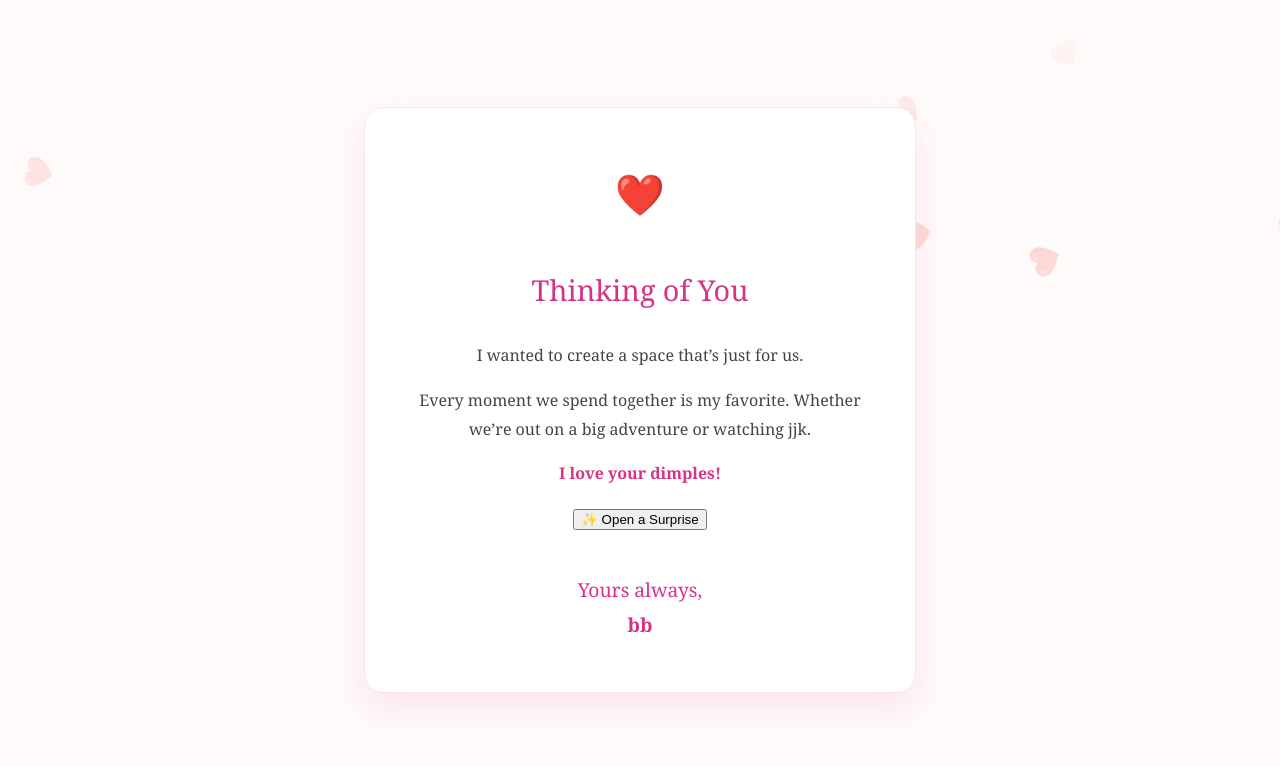
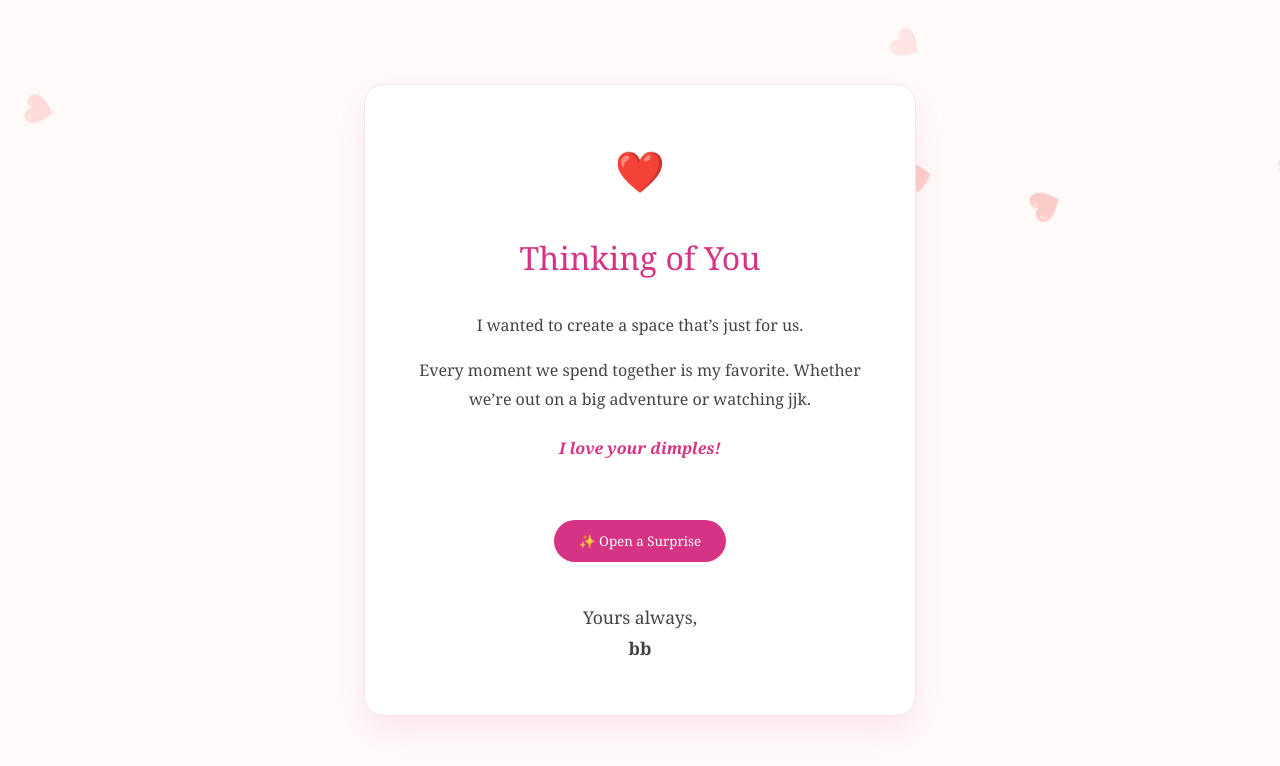
Before and after one commit to ahdriyel/bb, a plain HTML site: page index.html in a window 1280 px wide. Both pictures are taken after a click on the element "❤️". Drawn offline with Linux system fonts and the light colour scheme.

Commit message:
Update style.css

```diff
--- a/style.css
+++ b/style.css
@@ -1,4 +1,3 @@
-/* General Page Styling */
 body {
     background-color: #fffafa;
     display: flex;
@@ -8,10 +7,9 @@ body {
     margin: 0;
     font-family: 'Georgia', serif;
     color: #444;
-    overflow: hidden; /* Keeps floating hearts from causing scrollbars */
+    overflow: hidden;
 }
 
-/* The Letter Container */
 .envelope {
     background: white;
     padding: 50px;
@@ -22,15 +20,13 @@ body {
     text-align: center;
     line-height: 1.8;
     border: 1px solid #fce4e4;
-    z-index: 10; /* Keeps letter above floating hearts */
+    z-index: 10;
 }
 
-/* Beating Heart Animation */
 .heart {
     font-size: 2.5rem;
     margin-bottom: 15px;
     cursor: pointer;
-    display: inline-block;
     animation: heartbeat 1.5s ease-in-out infinite;
 }
 
@@ -45,12 +41,17 @@ body {
 h1 {
     font-weight: normal;
     color: #d63384;
-    font-size: 1.8rem;
     margin-bottom: 25px;
 }
 
-/* Button Styling */
-#musicBtn {
+#surprise-text {
+    transition: opacity 0.3s ease, color 0.3s ease;
+    margin-top: 20px;
+    min-height: 50px;
+    font-style: italic;
+}
+
+#surpriseBtn {
     background-color: #d63384;
     color: white;
     border: none;
@@ -59,34 +60,32 @@ h1 {
     font-family: 'Georgia', serif;
     cursor: pointer;
     margin-top: 20px;
-    transition: background 0.3s ease;
+    transition: transform 0.2s ease, background 0.3s ease;
 }
 
-#musicBtn:hover {
+#surpriseBtn:hover {
     background-color: #b02a6a;
+    transform: scale(1.05);
 }
 
 .signature {
     margin-top: 40px;
-    font-size: 1.2rem;
-    color: #d63384;
+    font-size: 1.1rem;
 }
 
-/* Floating Hearts Animation */
 .floating-heart {
     position: fixed;
     bottom: -10vh;
-    font-size: 1.5rem;
     color: #d63384;
-    opacity: 0.6;
-    user-select: none;
+    opacity: 0.8;
     pointer-events: none;
     animation: floatUp linear forwards;
+    z-index: 1;
 }
 
 @keyframes floatUp {
     to {
-        transform: translateY(-110vh) rotate(360deg);
+        transform: translateY(-120vh) rotate(360deg);
         opacity: 0;
     }
 }
```
